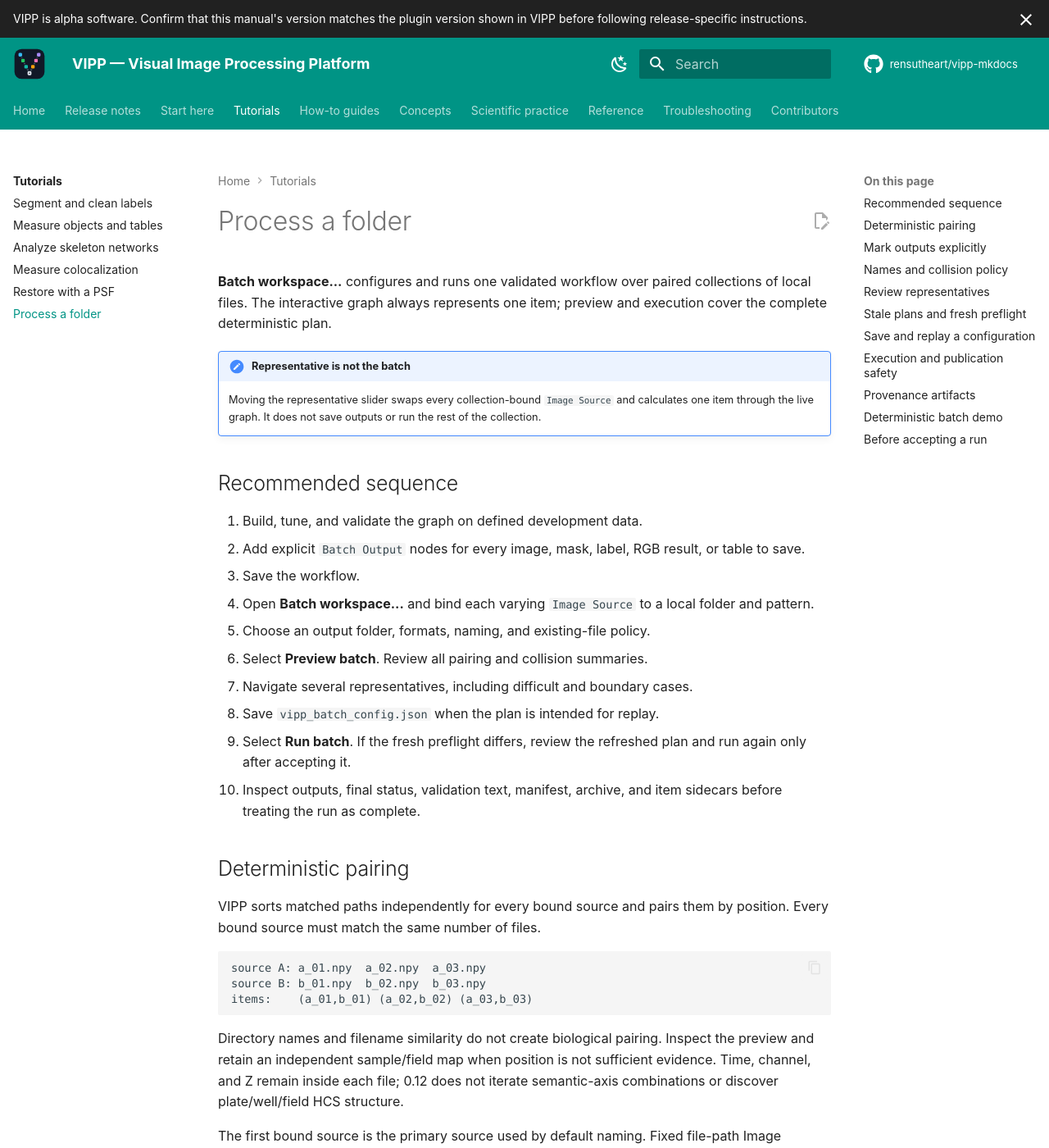
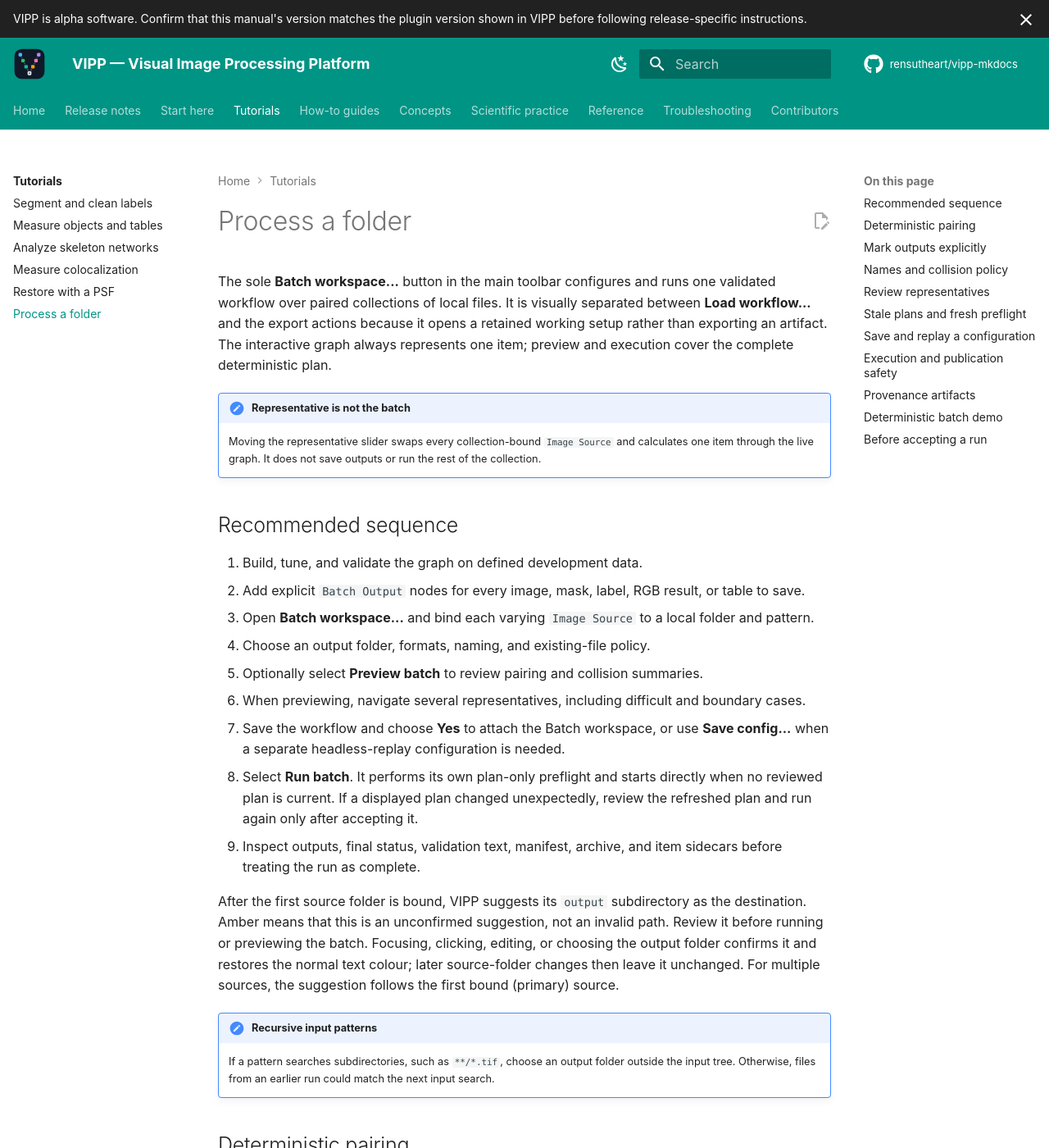
Before and after one commit to rensutheart/vipp-mkdocs, an MkDocs documentation site: the page built from docs/workflows/batch-processing.md, in a window 1280 px wide and 1400 px high. Shown: the whole window at 82% size. Built offline with MkDocs 1.6.1 and Material for MkDocs 9.7.7, drawn with Linux system fonts in a browser that asks for light colours; plug-ins that fetch from the network failed and are left out; comment, search, counter and statistics services are not loaded; the version menu is left out; some of the changed text lies outside the part shown.

Commit message:
Document batch workspace reliability and persistence

```diff
--- a/docs/workflows/batch-processing.md
+++ b/docs/workflows/batch-processing.md
@@ -1,8 +1,11 @@
 # Process a folder
 
-**Batch workspace...** configures and runs one validated workflow over paired
-collections of local files. The interactive graph always represents one item;
-preview and execution cover the complete deterministic plan.
+The sole **Batch workspace...** button in the main toolbar configures and runs
+one validated workflow over paired collections of local files. It is visually
+separated between **Load workflow...** and the export actions because it opens
+a retained working setup rather than exporting an artifact. The interactive
+graph always represents one item; preview and execution cover the complete
+deterministic plan.
 
 !!! important "Representative is not the batch"
 
@@ -15,17 +18,32 @@
 1. Build, tune, and validate the graph on defined development data.
 2. Add explicit `Batch Output` nodes for every image, mask, label, RGB result,
    or table to save.
-3. Save the workflow.
-4. Open **Batch workspace...** and bind each varying `Image Source` to a local
+3. Open **Batch workspace...** and bind each varying `Image Source` to a local
    folder and pattern.
-5. Choose an output folder, formats, naming, and existing-file policy.
-6. Select **Preview batch**. Review all pairing and collision summaries.
-7. Navigate several representatives, including difficult and boundary cases.
-8. Save `vipp_batch_config.json` when the plan is intended for replay.
-9. Select **Run batch**. If the fresh preflight differs, review the refreshed
-   plan and run again only after accepting it.
-10. Inspect outputs, final status, validation text, manifest, archive, and item
+4. Choose an output folder, formats, naming, and existing-file policy.
+5. Optionally select **Preview batch** to review pairing and collision summaries.
+6. When previewing, navigate several representatives, including difficult and
+   boundary cases.
+7. Save the workflow and choose **Yes** to attach the Batch workspace, or use
+   **Save config...** when a separate headless-replay configuration is needed.
+8. Select **Run batch**. It performs its own plan-only preflight and starts
+   directly when no reviewed plan is current. If a displayed plan changed
+   unexpectedly, review the refreshed plan and run again only after accepting it.
+9. Inspect outputs, final status, validation text, manifest, archive, and item
     sidecars before treating the run as complete.
+
+After the first source folder is bound, VIPP suggests its `output` subdirectory
+as the destination. Amber means that this is an unconfirmed suggestion, not an
+invalid path. Review it before running or previewing the batch. Focusing,
+clicking, editing, or choosing the output folder confirms it and restores the
+normal text colour; later source-folder changes then leave it unchanged. For
+multiple sources, the suggestion follows the first bound (primary) source.
+
+!!! caution "Recursive input patterns"
+
+    If a pattern searches subdirectories, such as `**/*.tif`, choose an output
+    folder outside the input tree. Otherwise, files from an earlier run could
+    match the next input search.
 
 ## Deterministic pairing
 
@@ -99,6 +117,11 @@
 | `Skip` | Keep the file unchanged and record the output as skipped. |
 | `Overwrite` | Replace the destination and record the new write. |
 
+When every resolved output for an item already exists under `Skip`, VIPP records
+that no-op without loading the source pixels or calculating the graph. If an
+item has a mixture of existing and missing outputs, it still calculates once so
+the missing outputs can be produced correctly.
+
 An explicit overwrite choice on a `Batch Output` node takes precedence over
 the batch default.
 
@@ -133,11 +156,33 @@
 Run always performs a fresh preflight. If sources, files, destinations,
 collision states, output declarations, or workflow hash differ from the plan
 you reviewed, VIPP refreshes the workspace and stops for review. Select Run
-again only after confirming the new plan.
+again only after confirming the new plan. When there is no current reviewed
+plan - for example, immediately after loading a config or deliberately editing
+a setting - the same Run click uses the fresh plan and starts execution. It does
+not calculate a graph representative first; **Preview batch** remains optional.
 
 ## Save and replay a configuration
 
-**Save config...** writes a versioned `vipp_batch_config.json` containing:
+When Batch workspace is active, **Save workflow...** offers three choices:
+
+- **Yes** attaches the current versioned batch configuration to the workflow
+  JSON. It records collection bindings, local input/output paths, patterns,
+  formats, and run policies, but no source pixels, calculated results, or batch
+  outputs.
+- **No** saves an ordinary graph-only workflow.
+- **Cancel** does not save a file.
+
+Loading a workflow with a valid attachment restores and opens Batch workspace
+with its fields populated. VIPP does not preview the plan, read a
+representative, or calculate the graph as part of that batch restore. Use
+optional **Preview batch** for inspection, or choose **Run batch** to perform a
+fresh preflight and start the full run. An invalid or mismatched attachment is
+not silently applied; the scientific workflow can still load while VIPP
+reports that the Batch workspace was not restored.
+
+For command-line replay or when workflow and automation settings should remain
+separate, use **Save config...**. It writes a standalone versioned
+`vipp_batch_config.json` containing:
 
 - source-node bindings, folders, and patterns;
 - output folder and default image format;
@@ -201,6 +246,12 @@
 not a multi-file transaction log. Inspect files and sidecars before deciding
 what to rerun.
 
+VIPP retries transient Windows and cloud-sync locks during atomic replacement.
+If a final per-item sidecar still cannot be written, the authoritative run
+manifest records that item as partial; **Continue after item failures** controls
+whether later items run. Failure to finalize the run manifest itself remains a
+run-level error because VIPP must not report success without durable provenance.
+
 ## Deterministic batch demo
 
 Choose **Open example... → Deterministic Batch & Provenance → Open batch
```
Also changed, not shown: docs/how-to/save-share-export.md (+27 -3 lines), docs/reference/interface.md (+6 -4 lines).
